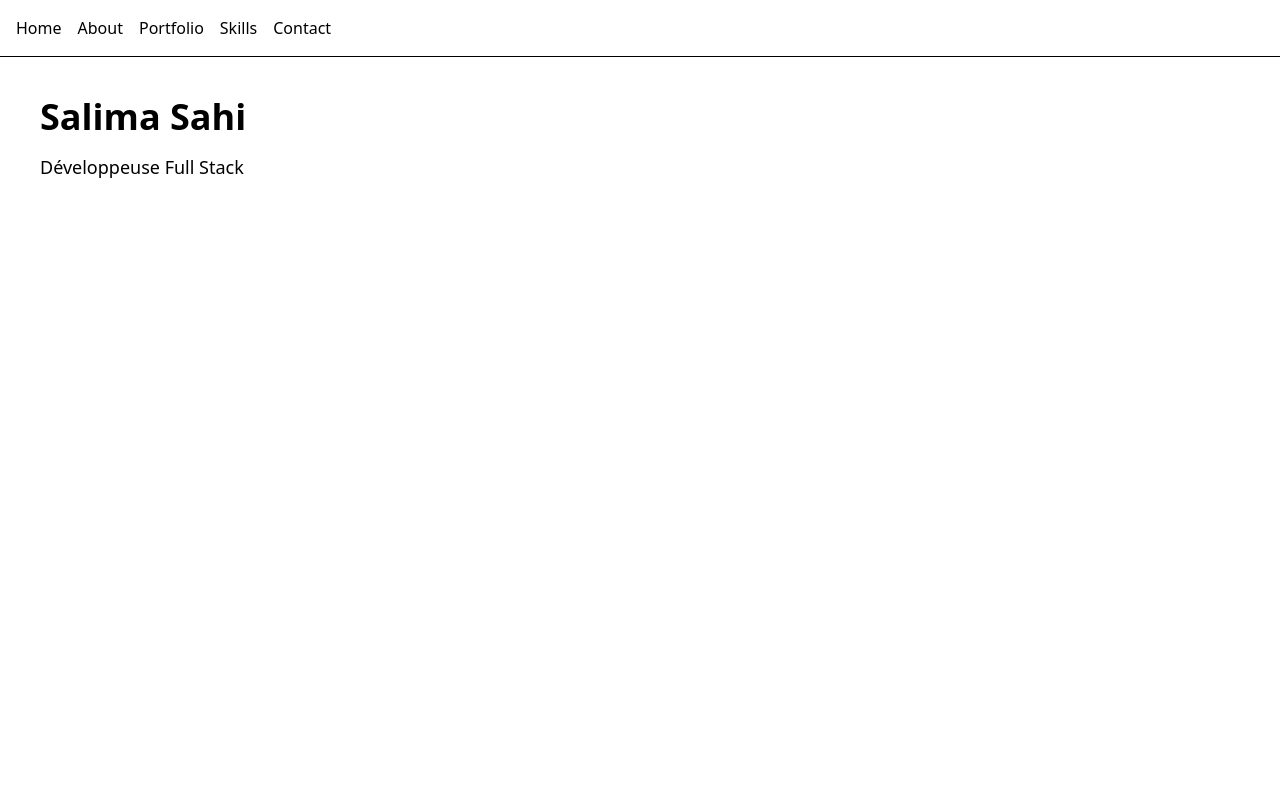
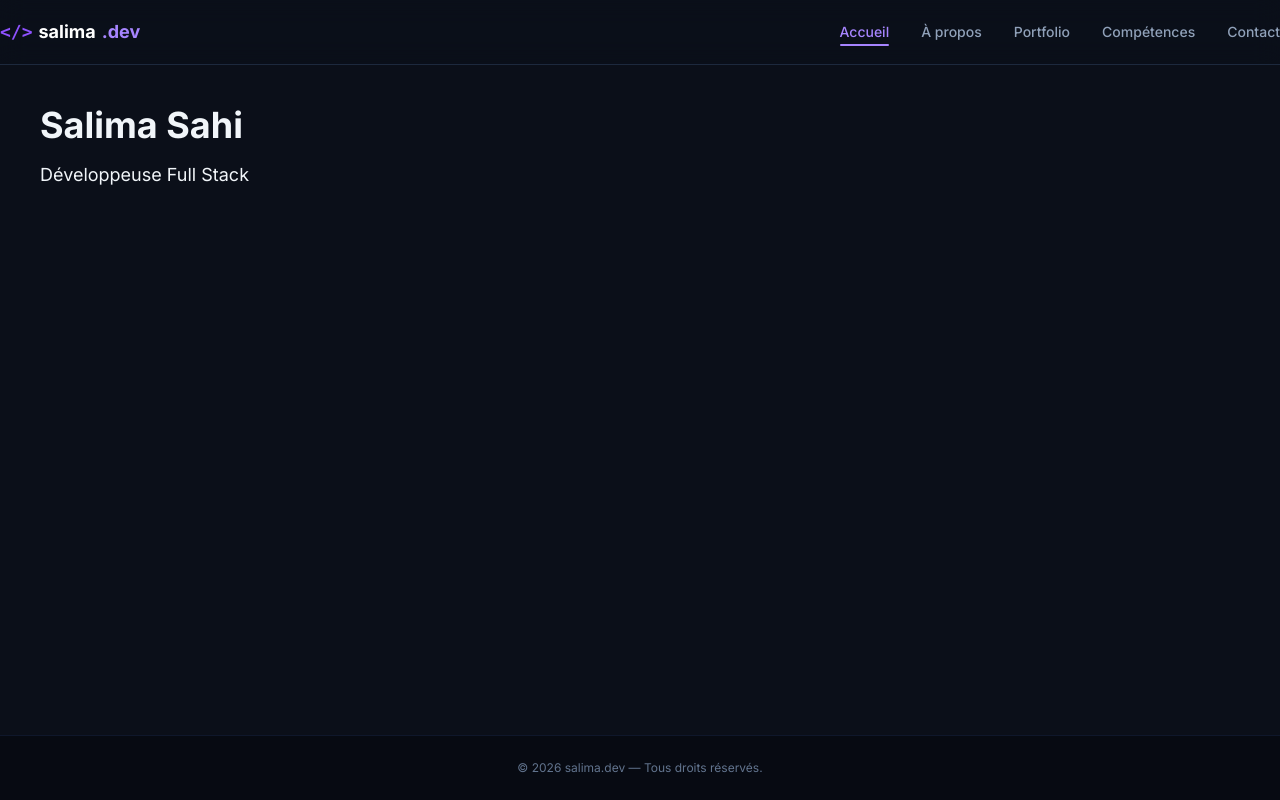
Before and after one commit to shsalima/devFolio-portfolio-developpeur, a Next.js app: page / in a window 1280 px wide. Built offline with nearby package versions, Linux system fonts and the light colour scheme.

Commit message:
terminé navbar style

```diff
--- a/app/layout.tsx
+++ b/app/layout.tsx
@@ -1,39 +1,35 @@
-import type { Metadata } from "next";
-import { Geist, Geist_Mono } from "next/font/google";
-import "./globals.css";
-import Navbar from "@/components/Navbar";
+import type { Metadata } from 'next';
+import { Inter } from 'next/font/google';
+import Navbar from '@/components/Navbar';
+import './globals.css';
 
-const geistSans = Geist({
-  variable: "--font-geist-sans",
-  subsets: ["latin"],
-});
-
-const geistMono = Geist_Mono({
-  variable: "--font-geist-mono",
-  subsets: ["latin"],
-});
+const inter = Inter({ subsets: ['latin'] });
 
 export const metadata: Metadata = {
-  title: "Create Next App",
-  description: "Generated by create next app",
+  title: 'salima.dev | Portfolio',
+  description: 'Portfolio professionnel de Salima, Développeuse Fullstack',
 };
 
-export default function RootLayout({
-  children,
-}: Readonly<{
+interface RootLayoutProps {
   children: React.ReactNode;
-}>) {
+}
+
+export default function RootLayout({ children }: RootLayoutProps) {
   return (
-    <html
-      lang="en"
-      className={`${geistSans.variable} ${geistMono.variable} h-full antialiased`}
-    >
-      <body className="min-h-full flex flex-col">
-        <Navbar/>
-        <main>
-        {children}
+    <html lang="fr" className="dark">
+      <body className={`${inter.className} bg-[#0b0f19] text-slate-100 antialiased min-h-screen flex flex-col justify-between`}>
+
+        <Navbar />
+
+        <main className="flex-grow">
+          {children}
         </main>
-        </body>
+
+        <footer className="w-full bg-[#070a12] border-t border-slate-900 py-6 text-center text-xs text-slate-500">
+          <p>© 2026 salima.dev — Tous droits réservés.</p>
+        </footer>
+
+      </body>
     </html>
   );
 }
--- a/components/Footer.tsx
+++ b/components/Footer.tsx
@@ -0,0 +1,17 @@
+export default function Footer() {
+  const currentYear = new Date().getFullYear();
+
+  return (
+    <footer className="w-full bg-[#070a12] border-t border-slate-950 py-6 mt-12">
+      <div className="max-w-6xl mx-auto px-4 flex flex-col sm:flex-row items-center justify-between gap-4 text-sm text-slate-500">
+        <div>
+          <span className="font-semibold text-slate-400">salima.dev</span>
+          <p>© {currentYear} — Tous droits réservés.</p>
+        </div>
+        <p className="text-xs">
+          Développé avec ❤️ en <span className="text-violet-400">React & TypeScript</span>
+        </p>
+      </div>
+    </footer>
+  );
+}
--- a/components/Navbar.tsx
+++ b/components/Navbar.tsx
@@ -1,13 +1,56 @@
-import Link from "next/link";
+'use client';
+
+import Link from 'next/link';
+import { usePathname } from 'next/navigation';
 
 export default function Navbar() {
+  const pathname = usePathname();
+
+  const navLinks = [
+    { name: 'Accueil', href: '/' },
+    { name: 'À propos', href: '/about' },
+    { name: 'Portfolio', href: '/portfolio' },
+    { name: 'Compétences', href: '/skills' },
+    { name: 'Contact', href: '/contact' },
+  ];
+
   return (
-    <nav className="p-4 border-b flex gap-4">
-      <Link href="/">Home</Link>
-      <Link href="/about">About</Link>
-      <Link href="/portfolio">Portfolio</Link>
-      <Link href="/skills">Skills</Link>
-      <Link href="/contact">Contact</Link>
+    <nav className="w-full bg-[#0b0f19]/80 backdrop-blur-md border-b border-slate-800 sticky top-0 z-50">
+      <div className="w-full h-16 flex items-center justify-between px-0">
+
+        <Link
+          href="/"
+          className="flex items-center gap-1.5 font-bold text-lg text-white ml-0 pl-0"
+        >
+          <span className="text-violet-500 font-mono">&lt;/&gt;</span>
+          salima<span className="text-violet-400">.dev</span>
+        </Link>
+
+        <div className="flex items-center gap-4 sm:gap-6 md:gap-8 mr-0 pr-0">
+          {navLinks.map((link) => {
+            const isActive = pathname === link.href;
+
+            return (
+              <Link
+                key={link.href}
+                href={link.href}
+                className={`text-xs sm:text-sm font-medium transition-colors duration-200 relative py-1 ${
+                  isActive
+                    ? 'text-violet-400'
+                    : 'text-slate-400 hover:text-white'
+                }`}
+              >
+                {link.name}
+
+                {isActive && (
+                  <span className="absolute bottom-0 left-0 w-full h-0.5 bg-violet-400 rounded-full" />
+                )}
+              </Link>
+            );
+          })}
+        </div>
+
+      </div>
     </nav>
   );
 }
```
